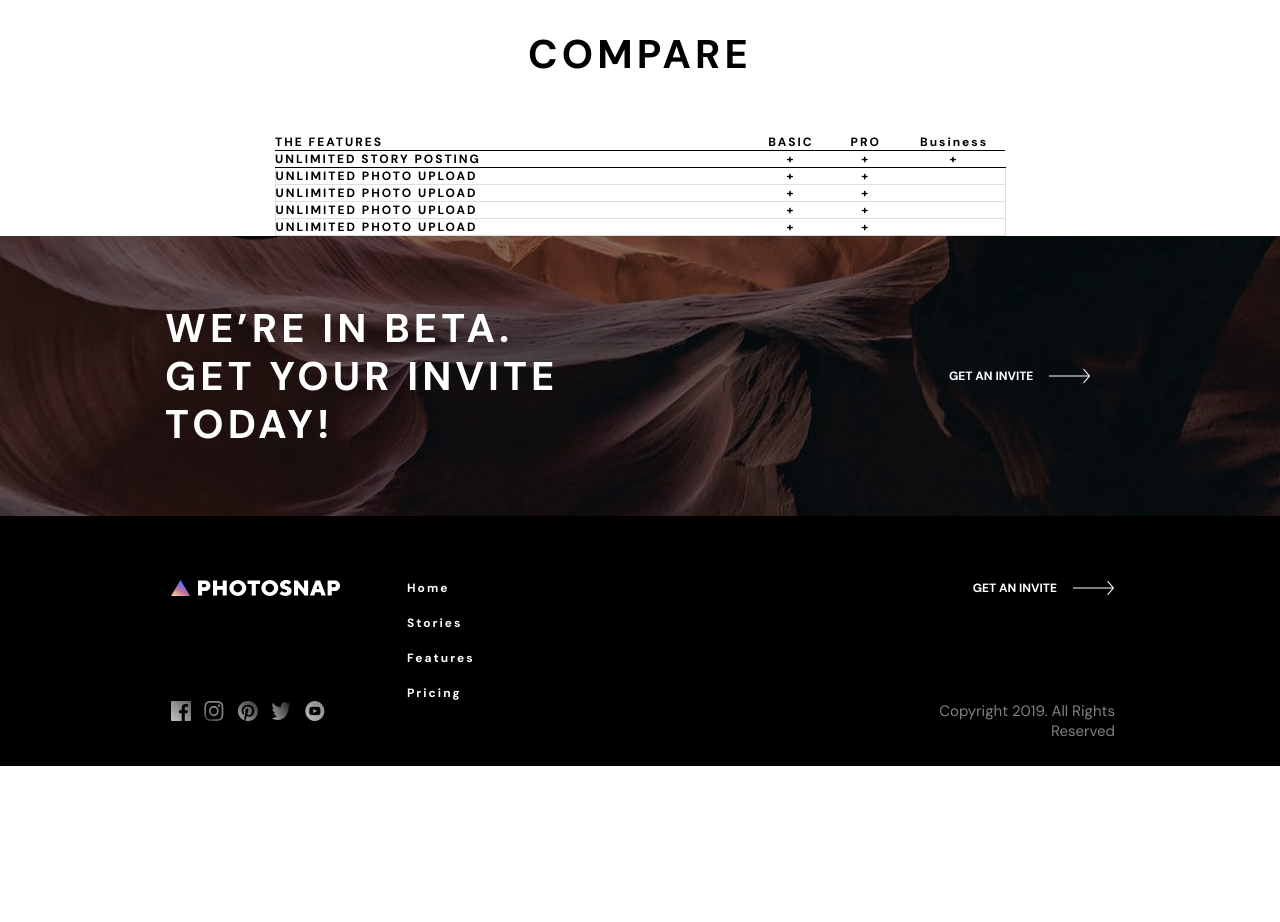
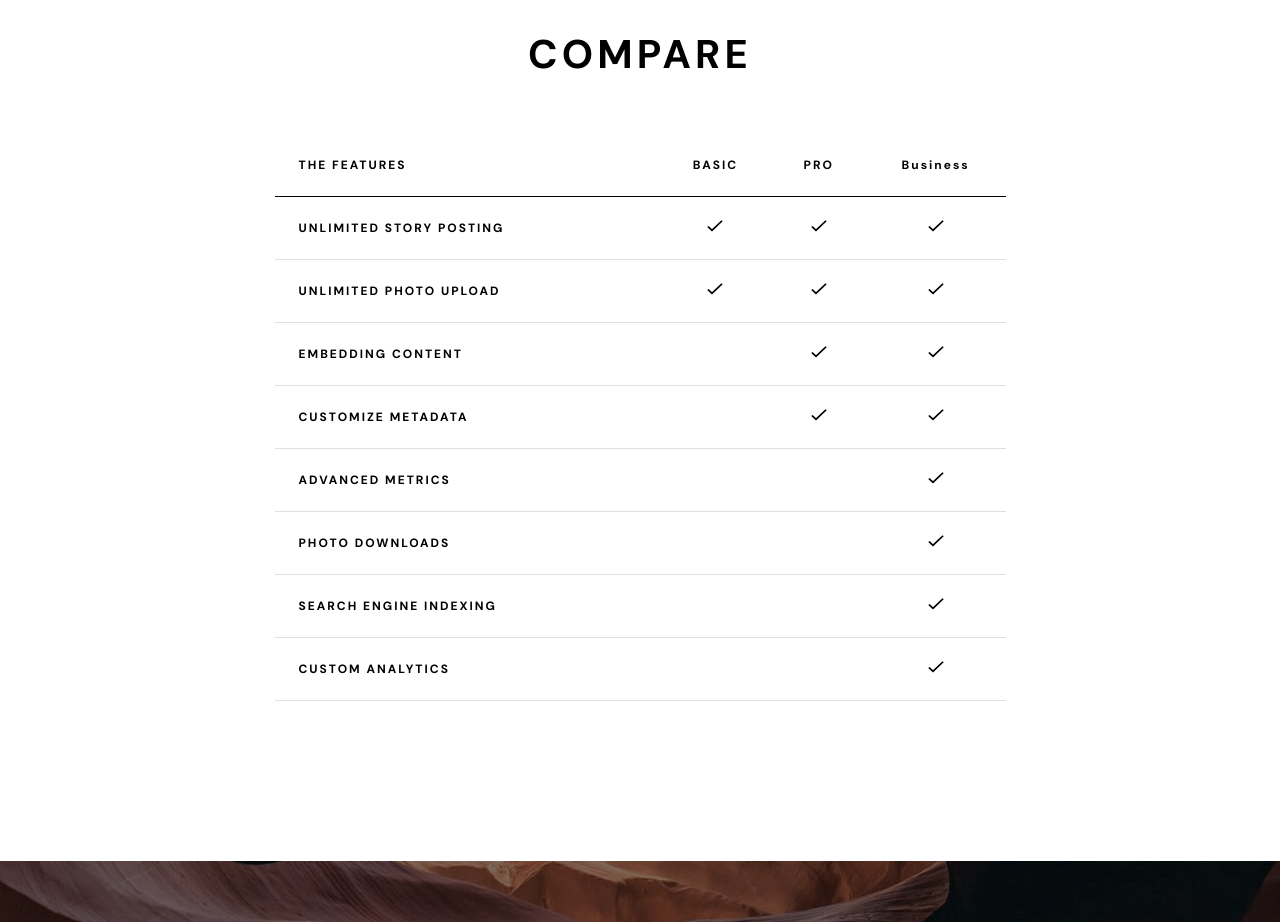
Before and after one commit to MrBeamer/photosnap, a React (Create React App) app: page /Pricing in a window 1280 px wide. Shown: the part 1220-2142 px from the top of the page. Before the commit the page ends 1986 px from the top, so only its background shows below. Built offline with nearby package versions, Linux system fonts and the light colour scheme.

Commit message:
added first draft table

```diff
--- a/src/components/table/Table.jsx
+++ b/src/components/table/Table.jsx
@@ -1,4 +1,5 @@
 import styles from "./table.module.css";
+import check from "../../assets/pricing/desktop/check.svg";
 
 export default function Table() {
   return (
@@ -16,29 +17,79 @@ export default function Table() {
         <tbody>
           <tr>
             <td>UNLIMITED STORY POSTING</td>
-            <td>+</td>
-            <td>+</td>
-            <td>+</td>
+            <td>
+              <img className={styles.icon} src={check} alt="check" />
+            </td>
+            <td>
+              <img className={styles.icon} src={check} alt="check" />
+            </td>
+            <td>
+              <img className={styles.icon} src={check} alt="check" />
+            </td>
           </tr>
           <tr>
             <td>UNLIMITED PHOTO UPLOAD</td>
-            <td>+</td>
-            <td>+</td>
+            <td>
+              <img className={styles.icon} src={check} alt="check" />
+            </td>
+            <td>
+              <img className={styles.icon} src={check} alt="check" />
+            </td>
+            <td>
+              <img className={styles.icon} src={check} alt="check" />
+            </td>
           </tr>
           <tr>
-            <td>UNLIMITED PHOTO UPLOAD</td>
-            <td>+</td>
-            <td>+</td>
+            <td>EMBEDDING CONTENT</td>
+            <td></td>
+            <td>
+              <img className={styles.icon} src={check} alt="check" />
+            </td>
+            <td>
+              <img className={styles.icon} src={check} alt="check" />
+            </td>
           </tr>
           <tr>
-            <td>UNLIMITED PHOTO UPLOAD</td>
-            <td>+</td>
-            <td>+</td>
+            <td>CUSTOMIZE METADATA</td>
+            <td></td>
+            <td>
+              <img className={styles.icon} src={check} alt="check" />
+            </td>
+            <td>
+              <img className={styles.icon} src={check} alt="check" />
+            </td>
           </tr>
           <tr>
-            <td>UNLIMITED PHOTO UPLOAD</td>
-            <td>+</td>
-            <td>+</td>
+            <td>ADVANCED METRICS</td>
+            <td></td>
+            <td></td>
+            <td>
+              <img className={styles.icon} src={check} alt="check" />
+            </td>
+          </tr>
+          <tr>
+            <td>PHOTO DOWNLOADS</td>
+            <td></td>
+            <td></td>
+            <td>
+              <img className={styles.icon} src={check} alt="check" />
+            </td>
+          </tr>
+          <tr>
+            <td>SEARCH ENGINE INDEXING</td>
+            <td></td>
+            <td></td>
+            <td>
+              <img className={styles.icon} src={check} alt="check" />
+            </td>
+          </tr>
+          <tr>
+            <td>CUSTOM ANALYTICS</td>
+            <td></td>
+            <td></td>
+            <td>
+              <img className={styles.icon} src={check} alt="check" />
+            </td>
           </tr>
         </tbody>
       </table>
--- a/src/components/table/table.module.css
+++ b/src/components/table/table.module.css
@@ -27,20 +27,23 @@
   color: var(--color-alpha);
   border-collapse: collapse;
   border-spacing: 30px;
+  margin-bottom: 160px;
+}
+
+.icon {
+  width: 16px;
+  height: 12px;
 }
 
 tr {
-  border: 1px solid #dfdfdf;
-}
-
-tr:first-child {
-  border: none;
-  border-bottom: 1px solid var(--color-alpha);
+  border-bottom: 1px solid #dfdfdf;
 }
 
 th {
+  border: none;
   border-bottom: 1px solid var(--color-alpha);
   text-align: center;
+  padding: 23px 24px;
 }
 
 th:first-child {
@@ -50,6 +53,7 @@ th:first-child {
 td:first-child {
   text-align: left;
   width: 320px;
+  padding: 23px 146px 23px 24px;
 }
 
 td {
```
